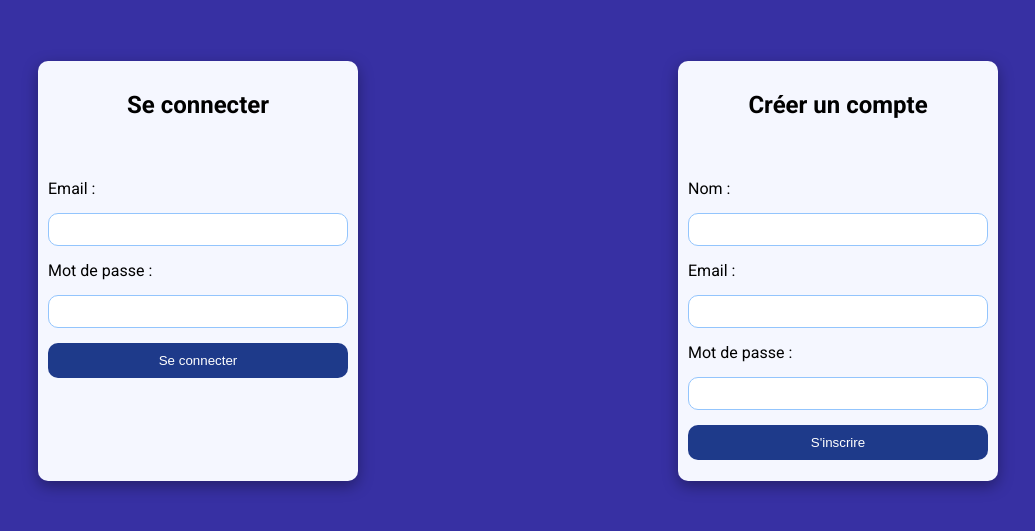
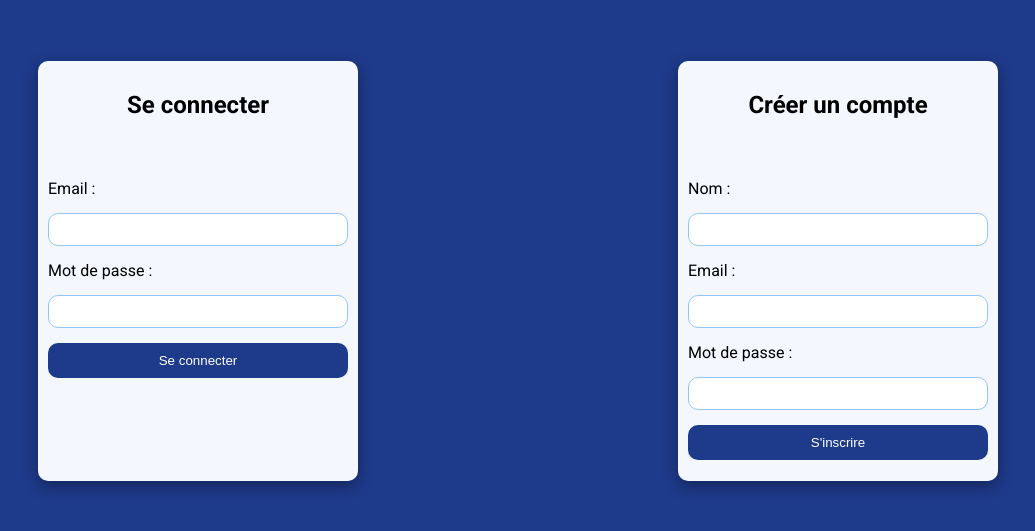
Before and after one commit to BerangereBr/Todolist, a React (Vite) app in the folder frontend/: page / in a window 1280 px wide. Shown: the part 129-660 px from the top of the page, without its empty margins (122-1157 px from the left). Built offline with nearby package versions, Linux system fonts and the light colour scheme.

Commit message:
changement de couleur bg de connexion

```diff
--- a/frontend/src/styles/connexion.scss
+++ b/frontend/src/styles/connexion.scss
@@ -6,7 +6,7 @@
     align-items: center;
     width: 100vw;
     height: 100vh;
-    background-color: $blue-soft-dark;
+    background-color: $blue-900;
 }
 
 .login-container,
```
